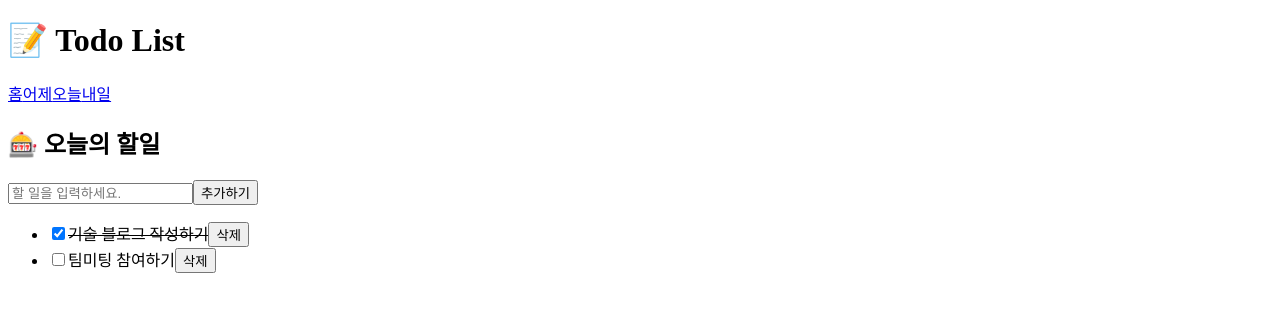
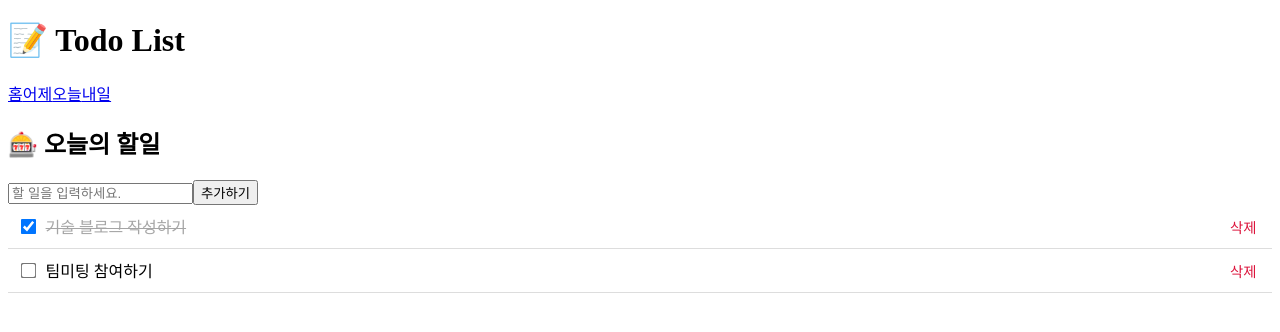
Before and after one commit to Hyunbara/TodoLst_react, a React (Vite) app: page /today in a window 1280 px wide. Shown: the top 332 px of the page. Built offline with nearby package versions, Linux system fonts and the light colour scheme.

Commit message:
feat: 입력 폼(할 일추가) 기능 구현

```diff
--- a/src/pages/Today.jsx
+++ b/src/pages/Today.jsx
@@ -1,15 +1,17 @@
 import TodoInput from "../components/TodoInput";
+import "../styles/todoPage.scss";
 
 const Today = ({ todos, addTodo, toggleTodo, deleteTodo }) => {
   return (
     <>
       <h2>🎰 오늘의 할일</h2>
       <TodoInput date="today" addTodo={addTodo} />
-      <ul>
+      <ul className="todo-list">
         {todos.map((todo) => (
           <li key={todo.id}>
             <input type="checkbox" checked={todo.completed} onChange={() => toggleTodo("today", todo.id)} />
-            <span style={{ textDecoration: todo.completed ? "line-through" : "none" }}>{todo.text}</span>
+            {/* <span style={{ textDecoration: todo.completed ? "line-through" : "none" }}>{todo.text}</span> */}
+            <span className={todo.completed ? "completed" : ""}>{todo.text}</span>
             <button onClick={() => deleteTodo("today", todo.id)}>삭제</button>
           </li>
         ))}
```
